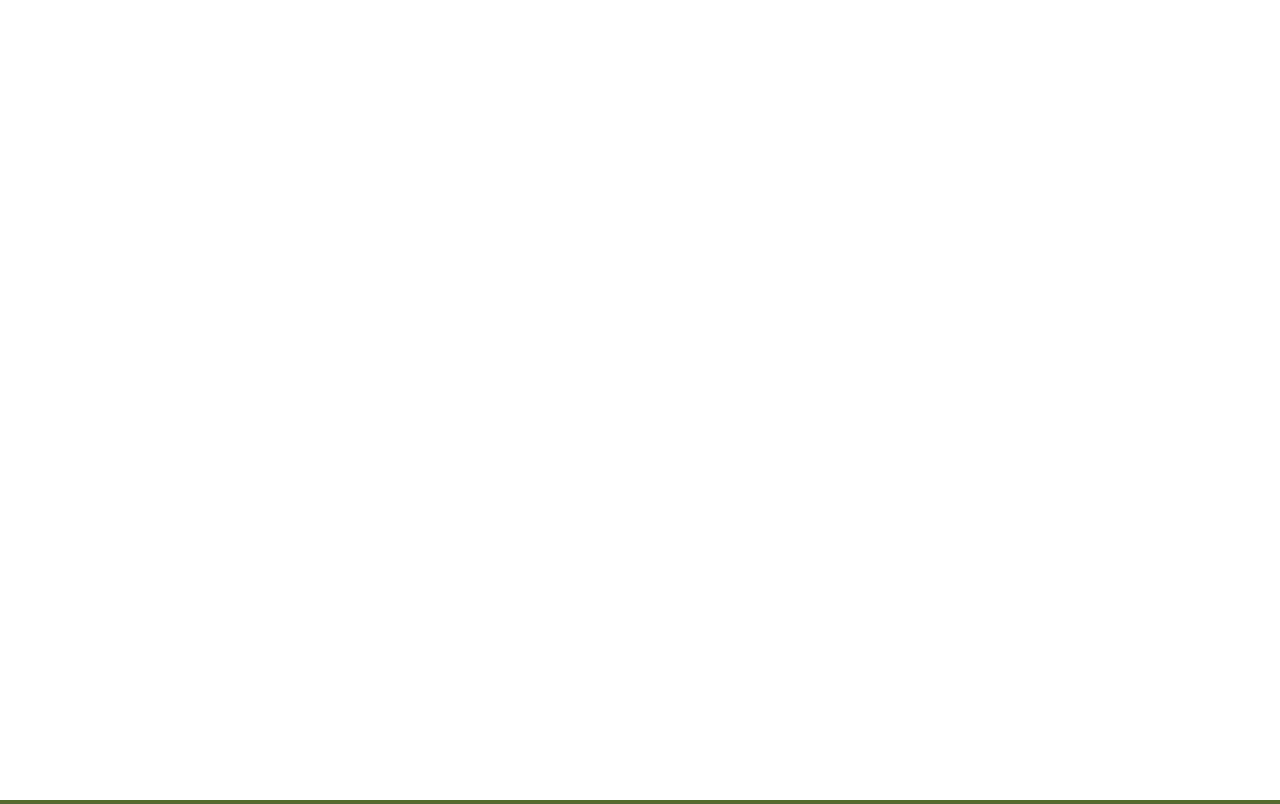
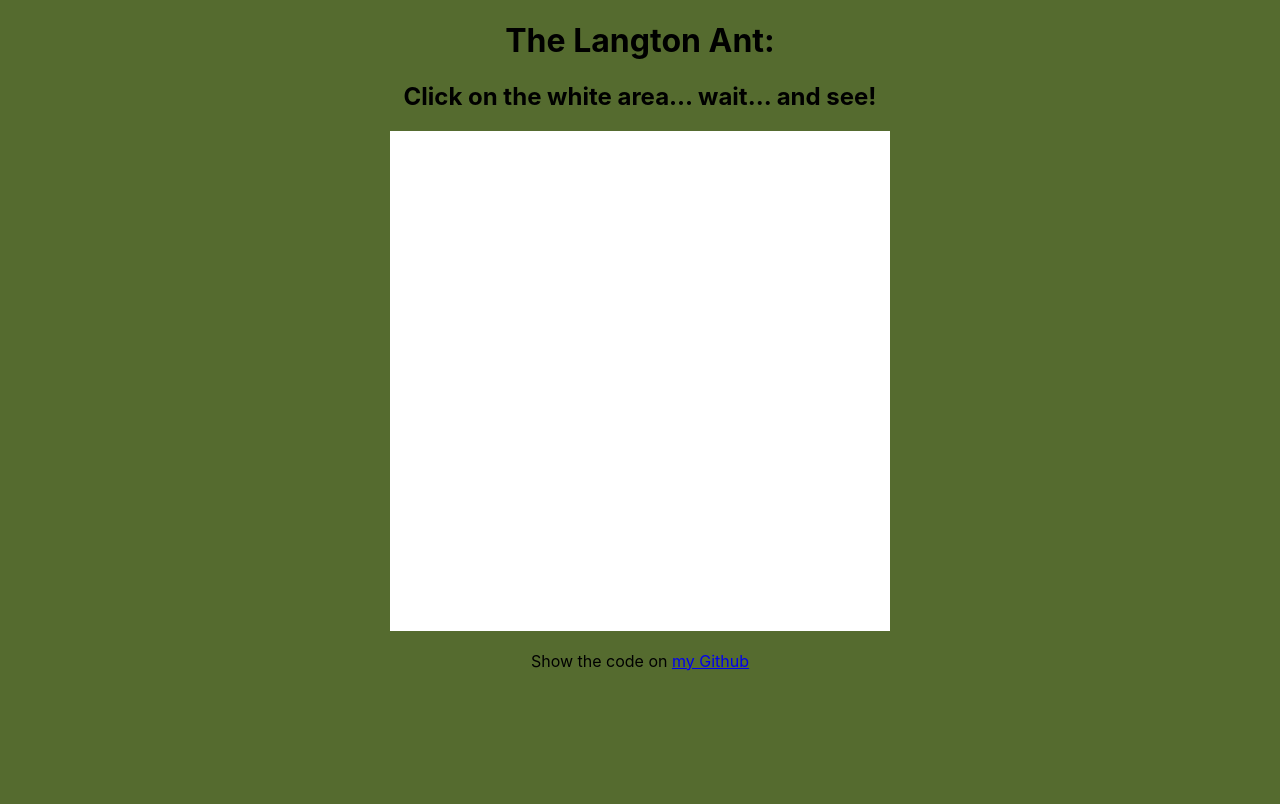
Before and after one commit to Suniron/Langtonant-codingdojo, a React (Create React App) app: page / in a window 1280 px wide. Built offline with nearby package versions, Linux system fonts and the light colour scheme.

Commit message:
add settings

```diff
--- a/src/Canvas/index.tsx
+++ b/src/Canvas/index.tsx
@@ -5,7 +5,9 @@ import { Ant } from "./ant";
 
 // SETTINGS
 const canvasRefreshSpeed = 10;
-const antSpeed = 1000;
+const antSpeed = 2;
+const GRID_ROWS = 100;
+const GRID_COLS = 100;
 
 const Canvas: React.FC = () => {
   const canvasRef = useRef<HTMLCanvasElement>(null);
@@ -33,8 +35,8 @@ const Canvas: React.FC = () => {
               ? canvasRef.current.offsetWidth
               : canvasRef.current.offsetHeight,
         },
-        100,
-        100
+        GRID_ROWS,
+        GRID_COLS
       )
     );
   }, [cells]);
@@ -54,14 +56,16 @@ const Canvas: React.FC = () => {
 
   // Re-draw on every ant move (and after init):
   useEffect(() => {
-    if (!ant) {
-      return;
-    }
+    if (!ant) return;
+    if (!cells) return;
 
-    const AntMovementInterval = setInterval(() => ant.move(), antSpeed);
+    const AntMovementInterval = setInterval(
+      () => ant.move(cells, GRID_ROWS, GRID_COLS),
+      antSpeed
+    );
     // Clean:
     return () => clearInterval(AntMovementInterval);
-  }, [ant]);
+  });
 
   const handleClick = (e: React.MouseEvent<HTMLCanvasElement>) => {
     if (!canvasRef.current || !cells) return;
@@ -82,12 +86,15 @@ const Canvas: React.FC = () => {
   };
 
   return (
-    <canvas
-      height={window.innerHeight}
-      width={window.innerWidth}
-      onClick={handleClick}
-      ref={canvasRef}
-    />
+    <>
+      <h1>The Langton Ant:</h1>
+      <h2>Click on the white area... wait... and see!</h2>
+      <canvas height={500} width={500} onClick={handleClick} ref={canvasRef} />
+      <p>
+        Show the code on{" "}
+        <a href="https://github.com/Suniron/Langtonant-codingdojo">my Github</a>
+      </p>
+    </>
   );
 };
 
```
